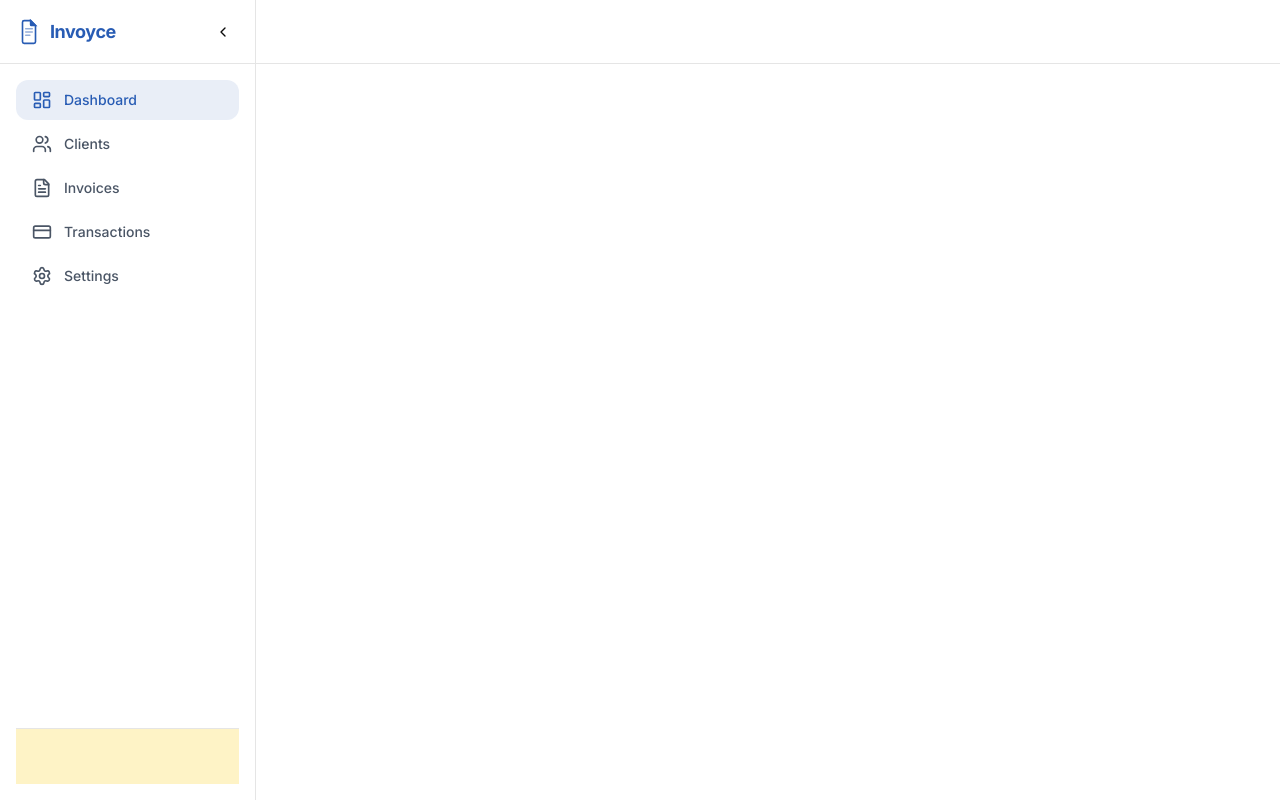
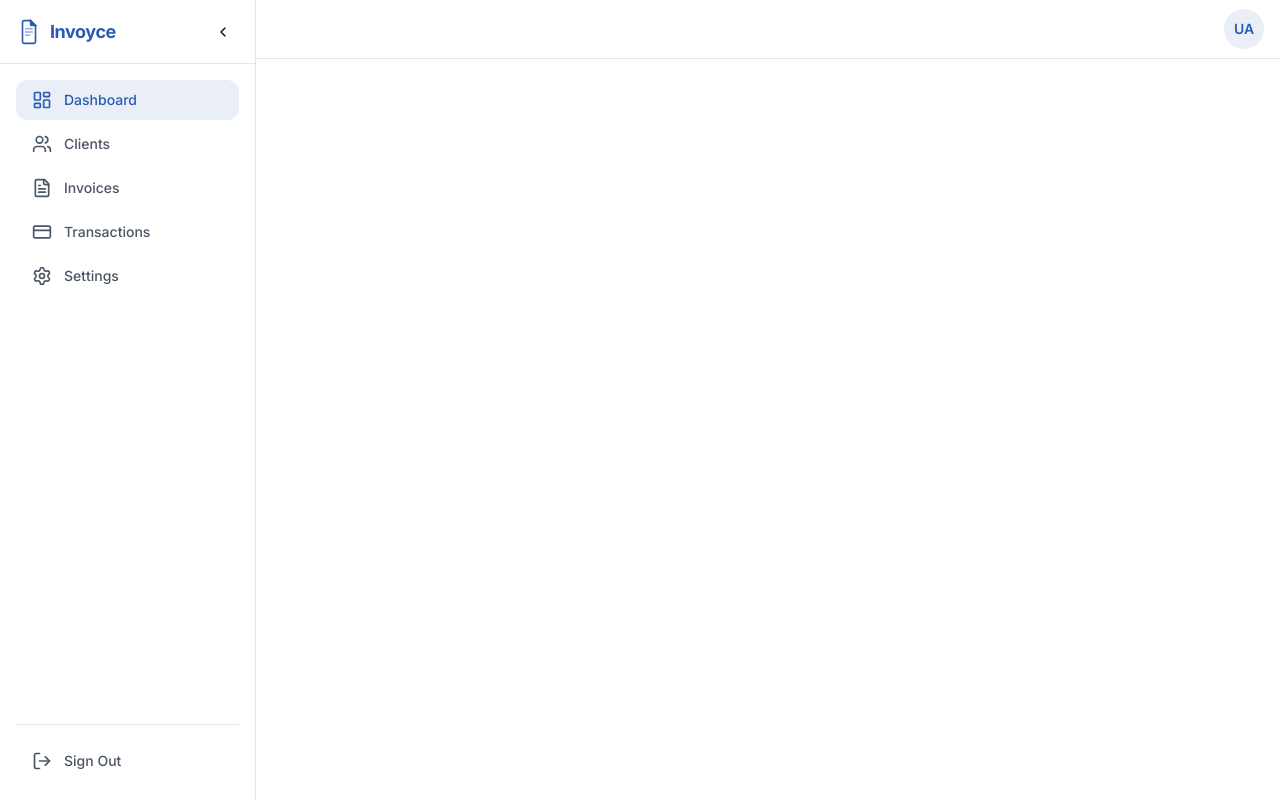
Before and after one commit to Uchenna99/Invoyce.pro-Clone, a React (Vite) app: page /dashboard in a window 1280 px wide. Built offline with nearby package versions, Linux system fonts and the light colour scheme.

Commit message:
building dashboard sidebar complete

```diff
--- a/src/Components/Dashboard/SectionSelectNull.tsx
+++ b/src/Components/Dashboard/SectionSelectNull.tsx
@@ -1,4 +1,4 @@
-import { CreditCard, FileText, LayoutDashboard, Settings, Users } from "lucide-react"
+import { CreditCard, FileText, LayoutDashboard, LogOut, Settings, Users } from "lucide-react"
 import { useState } from "react";
 
 interface Props {
@@ -41,6 +41,11 @@ const SectionSelectNull = ({ name, handleClick, expand }:Props) => {
                 <Settings
                     size={20}
                     color={hovering? '#0a0a0a' : '#4a5565'}
+                /> :
+                name === 'Sign Out'?
+                <LogOut
+                    size={20}
+                    color={hovering? '#0a0a0a' : '#4a5565'}
                 /> : null
             }
 
--- a/src/Layout/UserDashboardLayout.tsx
+++ b/src/Layout/UserDashboardLayout.tsx
@@ -2,10 +2,13 @@ import { ChevronLeft } from "lucide-react";
 import logo from "../assets/Images/logo.svg"
 import SectionSelect from "../Components/Dashboard/SectionSelect";
 import { useState } from "react";
+import SectionSelectNull from "../Components/Dashboard/SectionSelectNull";
+import { Outlet, useNavigate } from "react-router-dom";
 
 
 
 const UserDashboardLayout = () => {
+    const navigate = useNavigate();
     const [selectedSection, setSelectedSection] = useState('Dashboard');
     const [expand, setExpand] = useState(true);
 
@@ -25,9 +28,9 @@ const UserDashboardLayout = () => {
                             <p className="text-lg text-[#285cb4] font-bold tracking-tight">Invoyce</p>
                         }
                     </div>
-                    <div className="w-8 h-8 rounded-lg flex items-center justify-center hover:bg-[#f5f5f5] transition-all duration-300"
+                    <div className={`${expand? 'w-8 h-8':'w-6 h-6'} rounded-lg flex items-center justify-center hover:bg-[#f5f5f5] transition-all duration-300`}
                         onClick={()=>setExpand(!expand)}>
-                        <ChevronLeft size={16} color="#0a0a0a" />
+                        <ChevronLeft size={16} color="#0a0a0a" className={expand? '':'rotate-180'} />
                     </div>
                 </div>
 
@@ -66,7 +69,13 @@ const UserDashboardLayout = () => {
                         />
                     </div>
 
-                    <div className="w-full h-14 bg-amber-100 flex border-t border-[#e5e5e5]"></div>
+                    <div className="w-full h-15 flex border-t border-[#e5e5e5] items-center pt-3">
+                        <SectionSelectNull
+                            name="Sign Out"
+                            expand={expand}
+                            handleClick={()=> navigate('/')}
+                        />
+                    </div>
 
                 </div>
 
@@ -76,7 +85,20 @@ const UserDashboardLayout = () => {
 
             <div className="w-full lg:w-[calc(100%-255px)] h-full flex flex-col transition-all duration-300">
 
-                <div className="w-full h-16 flex border-b border-[#e5e5e5]"></div>
+                <div className="w-full h-16 flex border-b border-[#e5e5e5] items-center justify-end px-4">
+
+                    <div className="w-10 h-10 rounded-full flex items-center justify-center bg-[#285cb4]/10">
+                        <p className="text-sm text-[#285cb4] font-semibold">
+                            UA
+                        </p>
+                    </div>
+
+                </div>
+
+
+                <div className="w-full h-full overflow-y-scroll px-4">
+                    <Outlet/>
+                </div>
 
             </div>
 
```
